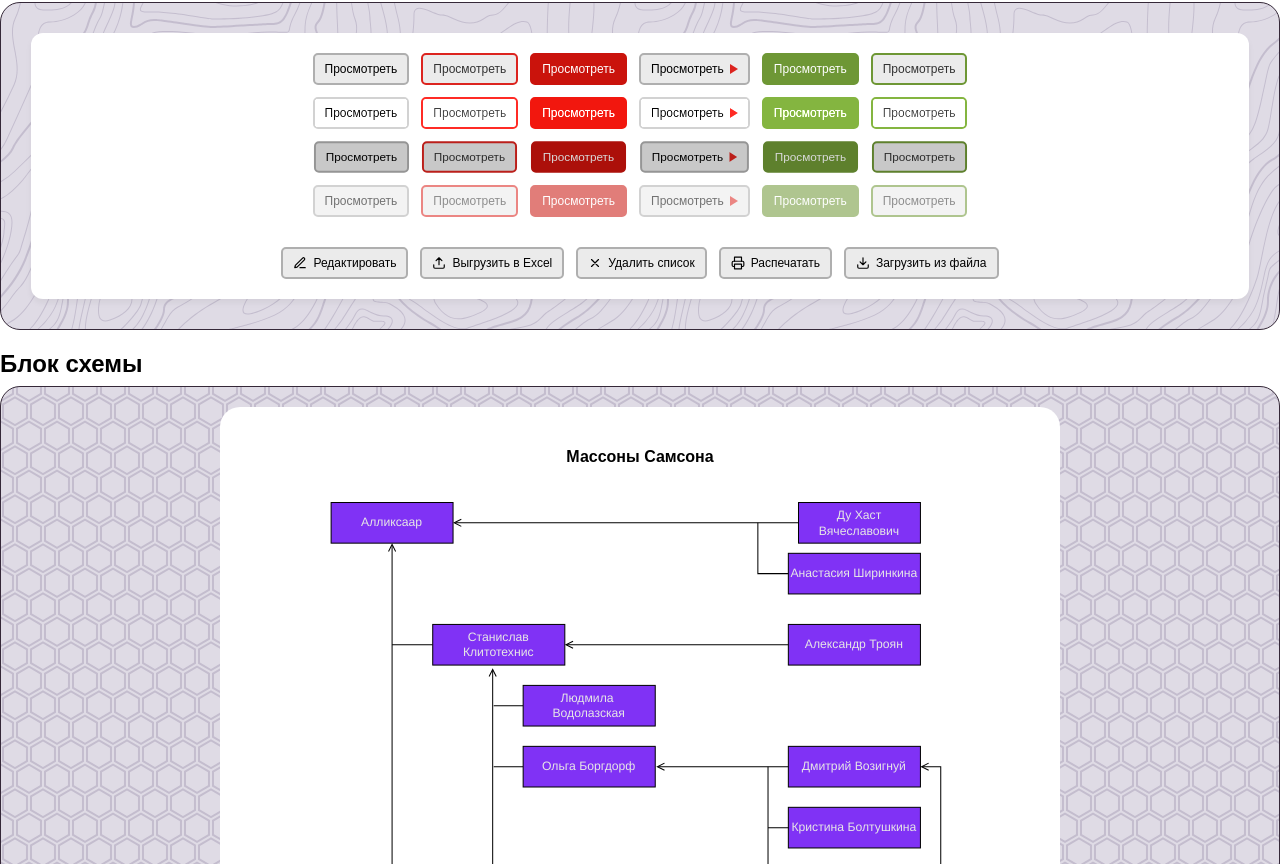
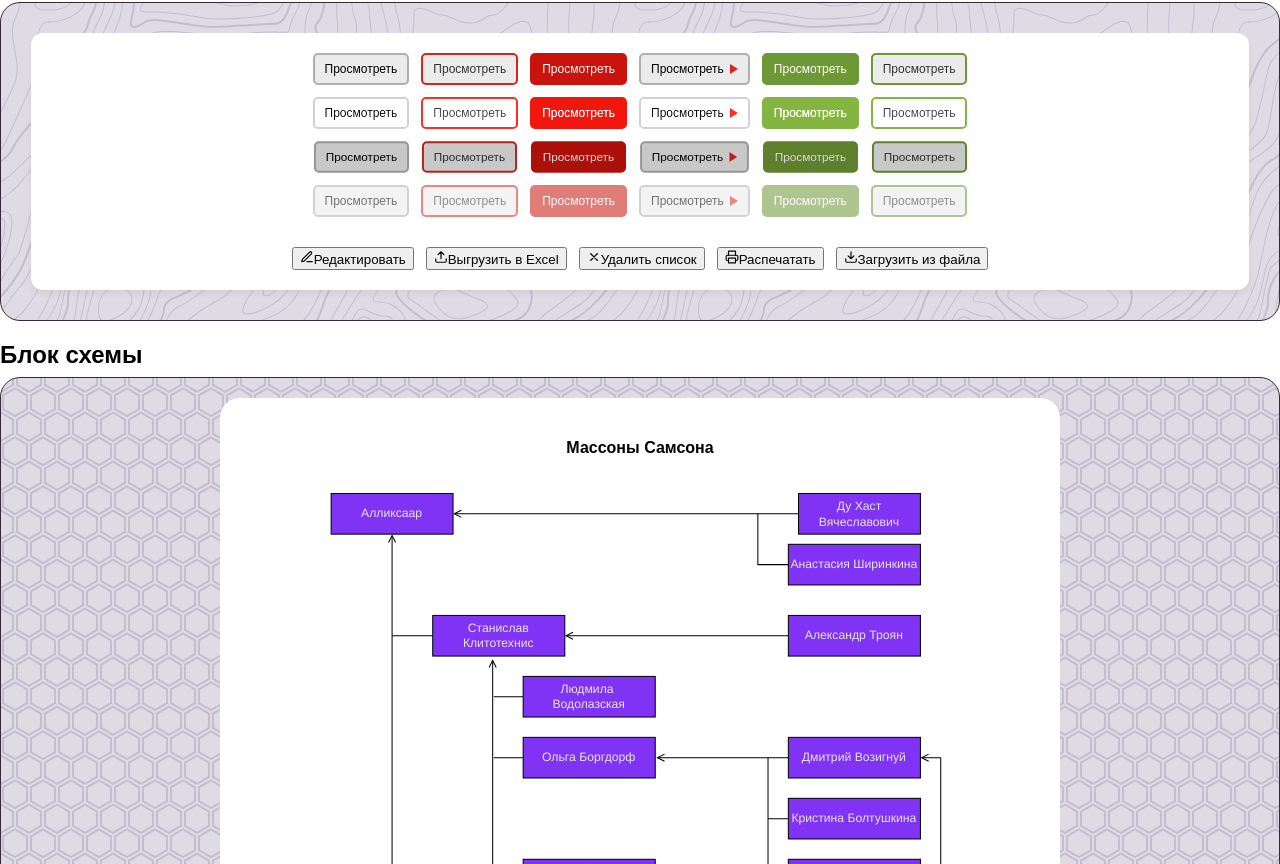
Before and after one commit to hypecryte/hypecryte.github.io, a React (Vite) app: page / in a window 1280 px wide. Shown: the part 935-1799 px from the top of the page. Built offline with nearby package versions, Linux system fonts and the light colour scheme.

Commit message:
Finishing buttons

```diff
--- a/src/components/Button/Button.module.css
+++ b/src/components/Button/Button.module.css
@@ -47,10 +47,28 @@
     cursor: default;
 }
 
-
 .icon {
     display: inline-flex;
+    flex-direction: column;
     align-items: center;
     justify-content: center;
     flex-shrink: 0;
 }
+
+.isolatedButton {
+    display: inline-flex !important;
+    align-items: center !important;
+    justify-content: center !important;
+}
+
+.isolatedButton:hover,
+.isolatedButton.forceHover {
+    pointer-events: auto !important;
+    cursor: pointer !important;
+    filter: brightness(0.9) !important;
+}
+
+.isolatedButton:active,
+.isolatedButton.forceActive {
+    cursor: pointer !important;
+}
--- a/src/components/ButtonSection/ButtonSection.tsx
+++ b/src/components/ButtonSection/ButtonSection.tsx
@@ -50,13 +50,13 @@ export const ButtonSection = () => {
             </div>
 
             <div className={styles.gridSecond}>
-                {/* Передаем иконки как JSX-теги, они будут автоматически подхватывать стили */}
-                <Button text="Редактировать" btnBgColor="#ebebeb" icon={<PencilIcon />} iconPosition="start" />
-                <Button text="Выгрузить в Excel" btnBgColor="#ebebeb" icon={<ExportIcon />} iconPosition="start" />
-                <Button text="Удалить список" btnBgColor="#ebebeb" icon={<TrashIcon />} iconPosition="start" />
-                <Button text="Распечатать" btnBgColor="#ebebeb" icon={<PrinterIcon />} iconPosition="start" />
-                <Button text="Загрузить из файла" btnBgColor="#ebebeb" icon={<ImportIcon />} iconPosition="start" />
+                <Button className={styles.isolatedButton} text="Редактировать" btnBgColor="#ebebeb" icon={<PencilIcon />} iconPosition="start" />
+                <Button className={styles.isolatedButton} text="Выгрузить в Excel" btnBgColor="#ebebeb" icon={<ExportIcon />} iconPosition="start" />
+                <Button className={styles.isolatedButton} text="Удалить список" btnBgColor="#ebebeb" icon={<TrashIcon />} iconPosition="start" />
+                <Button className={styles.isolatedButton} text="Распечатать" btnBgColor="#ebebeb" icon={<PrinterIcon />} iconPosition="start" />
+                <Button className={styles.isolatedButton} text="Загрузить из файла" btnBgColor="#ebebeb" icon={<ImportIcon />} iconPosition="start" />
             </div>
+
         </section>
     );
 };
```
